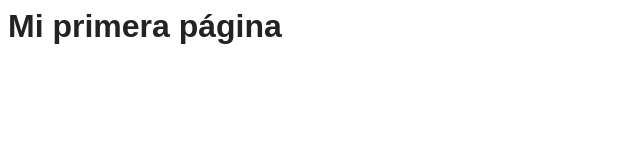
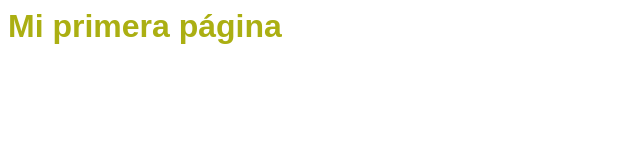
Before and after one commit to mdfc4/Pagina-titulo, a plain HTML site: page index.html in a window 1280 px wide. Shown: the whole page, without its empty margins (0-640 px from the left). Drawn offline with Linux system fonts and the light colour scheme.

Commit message:
Cambia el color del titulo

```diff
--- a/style.css
+++ b/style.css
@@ -3,5 +3,5 @@ body {
     background: #f4flea;
 }
 h1 {
-    color: #232323;
+    color: #ABAF12;
 }
```
